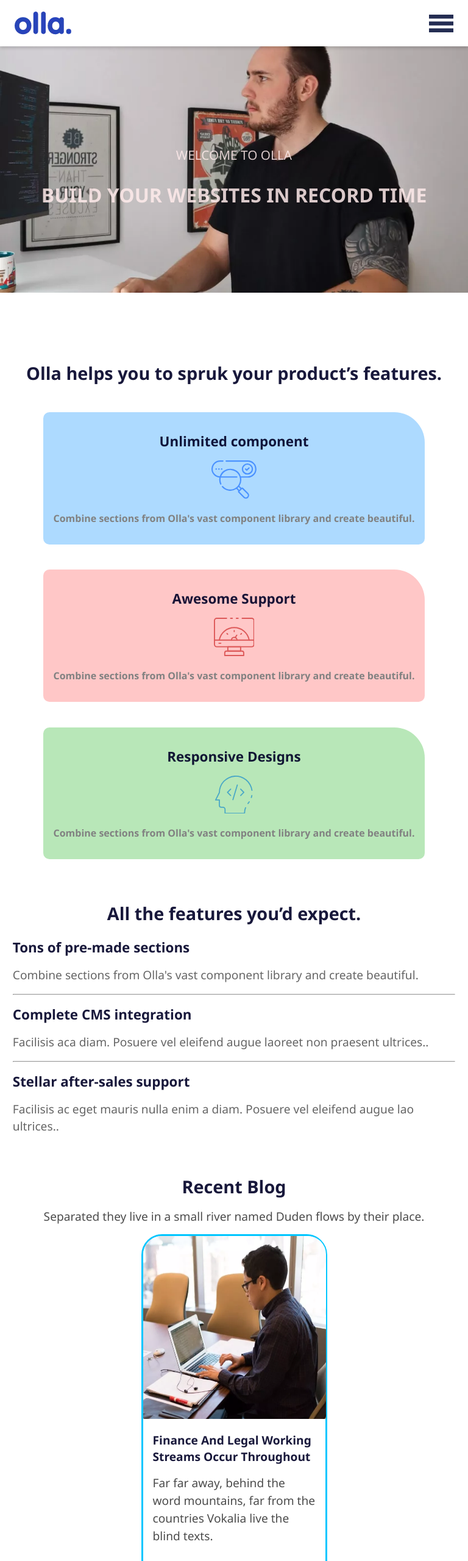
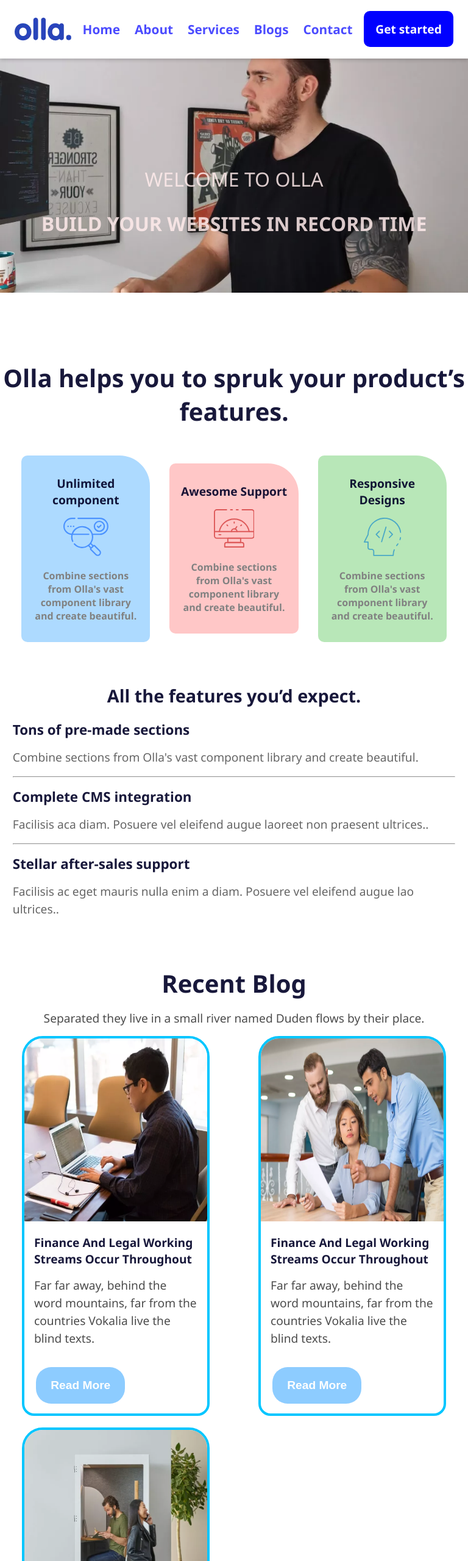
Before and after one commit to Olaniyi-Olamide/OLLA-LANDING-PAGE, a plain HTML site: page index.html in a window 768 px wide. Shown: the top 2560 px of the page at 61% size. Drawn offline with Linux system fonts and the light colour scheme.

Commit message:
improved responsiveness across all screens

```diff
--- a/index.html
+++ b/index.html
@@ -275,7 +275,7 @@
 
     <!-- Services Section -->
     <section id="services">
-      <img src="Images/about1.jpg" alt="section-img" class="hidden" />
+      <img src="Images/about1.jpg" alt="section-img" class=" hide" />
       <aside>
         <h1>All the features you’d expect.</h1>
         <div class="service-info">
@@ -346,7 +346,7 @@
             <button>Read More</button>
           </figure>
         </div>
-        <div class="blogs hidden">
+        <div class="blogs hide">
           <figure>
             <img src="Images/image_2.jpg.webp" alt="about2-img" />
             <figcaption>
@@ -359,7 +359,7 @@
             <button>Read More</button>
           </figure>
         </div>
-         <div class="blogs hidden">
+         <div class="blogs hide">
           <figure>
             <img src="Images/about1.jpg" alt="about2-img" />
             <figcaption>
--- a/style.css
+++ b/style.css
@@ -137,18 +137,18 @@ nav {
   justify-content: center;
 }
 .blogs {
-  max-width: 305px;
+  /* max-width: 325px; */
   border-top-left-radius: 34px;
   border-top-right-radius: 34px;
   border-bottom-left-radius: 20px;
   border-bottom-right-radius: 20px;
   background: #fff;
   text-align: start;
-  border: 3px solid #00c6ff;
+  border: 4px solid #00c6ff;
   /* border-image: linear-gradient(135deg, #00c6ff, #0072ff) 1; */
 }
 .blogs img {
-  width: 300px;
+  max-width: 300px;
   height: 300px;
   border-top-left-radius: 30px;
   border-top-right-radius: 30px;
@@ -279,7 +279,114 @@ form button:hover {
 .socials img {
   margin-inline: 1rem;
 }
-@media (min-width: 1010px) and (max-width: 1440px) {
+.hide {
+  display: none;
+}
+@media (min-width: 730px) and (max-width: 1130px) {
+  nav {
+    padding: 1.8rem 1.5rem;
+  }
+  .hero p {
+    font-size: 2rem;
+    font-weight: 500;
+    margin-top: 2rem;
+  }
+  .desktop-nav {
+    display: flex;
+    flex-direction: row;
+    justify-content: space-between;
+  }
+  .nav-links {
+    display: flex;
+    justify-content: space-between;
+    gap: 1.5rem;
+  }
+  .nav-links a {
+    color: blue;
+    opacity: 0.7;
+    text-decoration: none;
+    font-size: 1.3rem;
+    font-weight: 600;
+  }
+  .nav-links a:hover {
+    color: #00c6ff;
+  }
+  nav .btn {
+    padding: 1rem 1.2rem;
+    background: blue;
+    border-radius: 10px;
+    border: none;
+    font-size: 1.2rem;
+    font-weight: 600;
+    color: #fff;
+    text-decoration: none;
+    transition: all;
+    transition-duration: 0.5s;
+    transition-timing-function: ease-in;
+  }
+  .hide {
+    display: none;
+  }
+  .hidden {
+    display: block;
+  }
+  nav .btn:hover {
+    background: transparent;
+    border: 1px solid blue;
+    color: blue;
+    transition: all;
+    transition-duration: 0.5s;
+    transition-timing-function: ease-in;
+  }
+  .icon-hamburger {
+    display: none;
+  }
+  #about h1 {
+    color: rgba(0, 0, 39, 0.904);
+    font-size: 2.5rem;
+  }
+  .about-card {
+    display: flex;
+    flex-direction: row;
+    gap: 2rem;
+  }
+  .about-card h2 {
+    font-size: 1.2rem;
+  }
+  #blogs {
+    display: flex;
+    flex-direction: column;
+    justify-content: center;
+    align-items: center;
+  }
+  #blogs h1 {
+    font-size: 2.5rem;
+  }
+  #blogs p {
+    font-size: 1.2rem;
+  }
+  .blog-cards {
+    display: grid;
+    column-gap: 5rem;
+    row-gap: 1.2rem;
+    margin-block: 1rem;
+    grid-template-rows: repeat(2, 1fr);
+    grid-template-columns: repeat(2, 1fr);
+  }
+  .footer-top {
+    display: flex;
+    flex-direction: row;
+    justify-content: center;
+    gap: 5rem;
+  }
+  .footer-bottom {
+    display: flex;
+    flex-direction: row;
+    justify-content: center;
+    gap: 5rem;
+  }
+}
+@media (min-width: 1130px) and (max-width: 1440px) {
   nav {
     padding: 1.8rem 1.5rem;
   }
@@ -352,6 +459,9 @@ form button:hover {
   }
   .cards p {
     font-size: 1.2rem;
+  }
+  .hide {
+    display: block;
   }
   .hidden {
     display: block;
```
